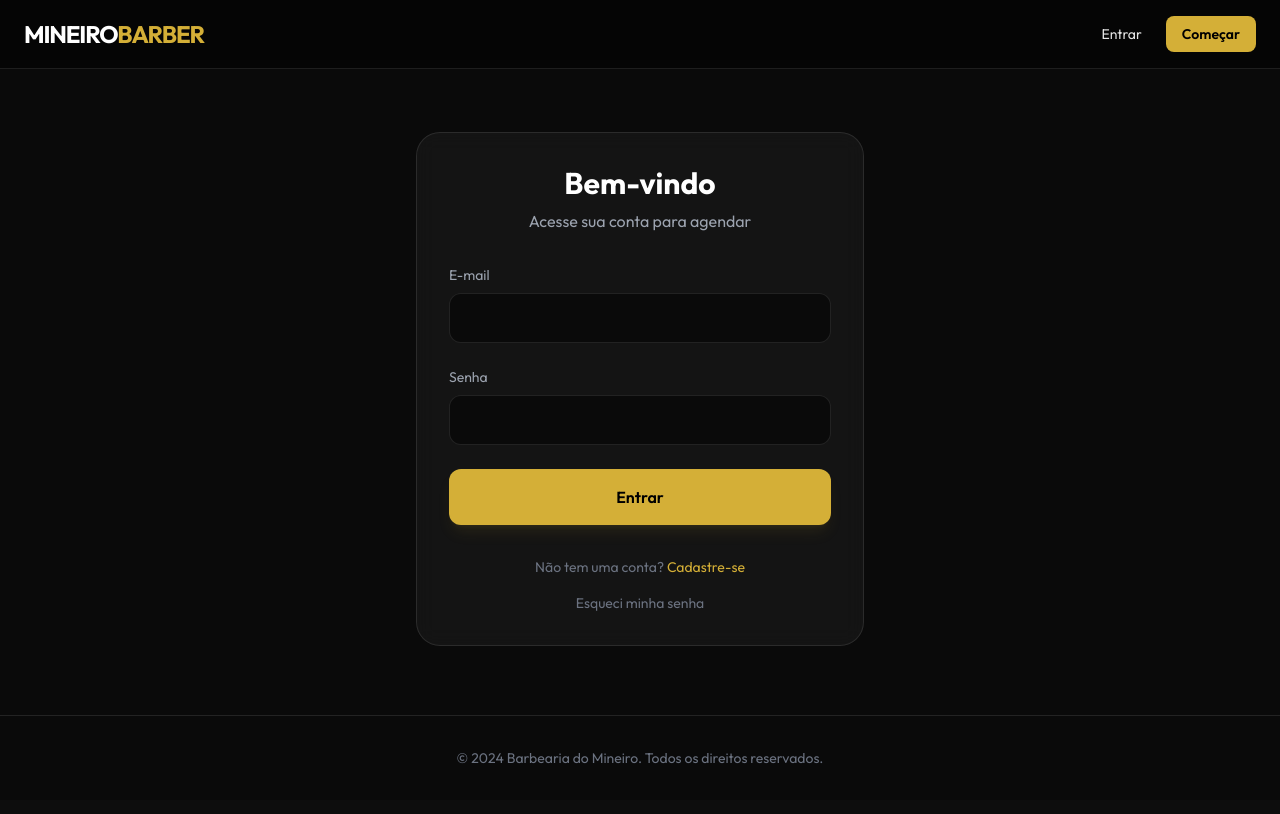
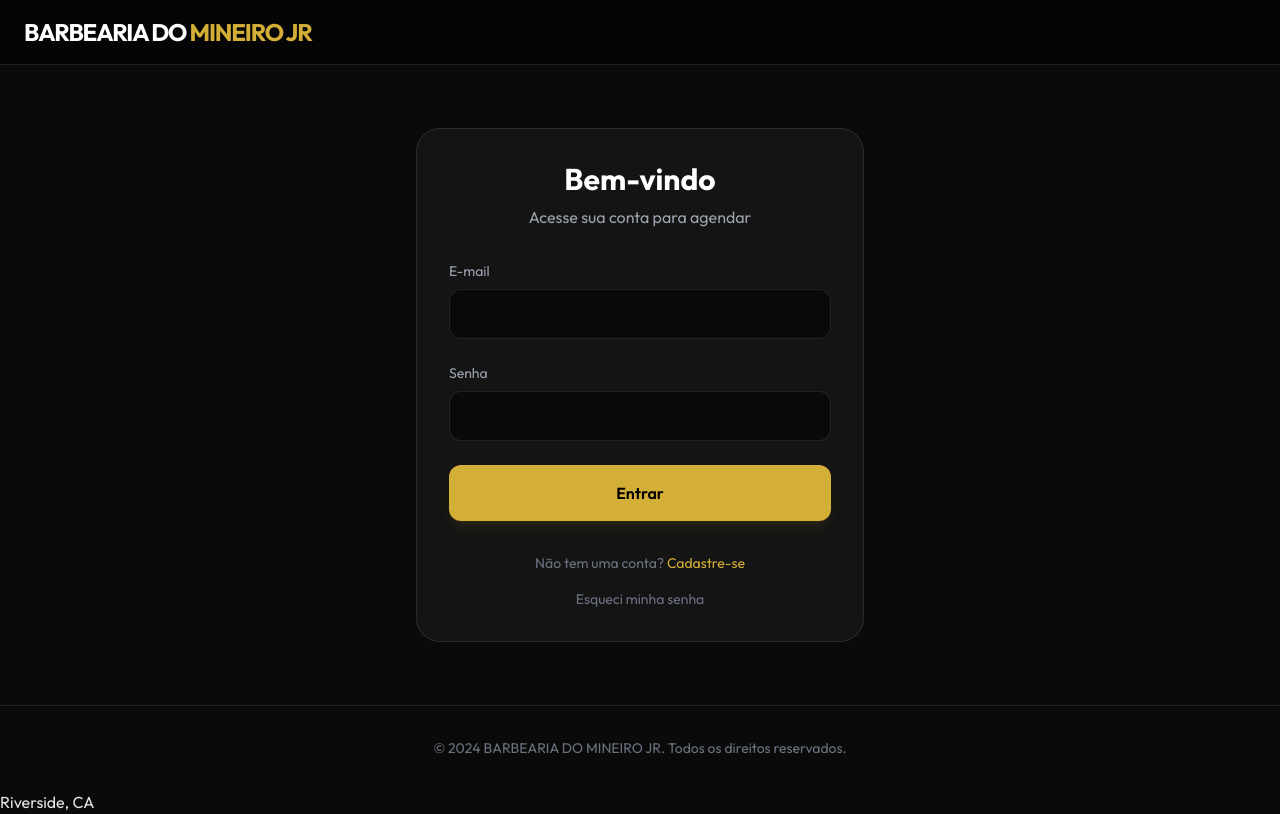
Before and after one commit to lluisotaviosm/projeto_barbearia, a Django app: page /accounts/login/ in a window 1280 px wide. Before the commit the page ends 763 px from the top, so only its background shows below. Run offline with Django 5.2, Linux system fonts and the light colour scheme; some libraries are stand-ins or nearby versions.

Commit message:
Branding update: BARBEARIA DO MINEIRO JR and login fix

```diff
--- a/templates/base.html
+++ b/templates/base.html
@@ -43,7 +43,7 @@
     <!-- Navbar -->
     <nav class="border-b border-white/10 py-4 px-6 flex justify-between items-center bg-black/50 sticky top-0 z-50">
         <a href="{% url 'home' %}" class="text-2xl font-bold tracking-tighter text-white">
-            MINEIRO<span class="text-[#d4af37]">BARBER</span>
+            BARBEARIA DO <span class="text-[#d4af37]">MINEIRO JR</span>
         </a>
         <div class="flex items-center gap-6">
             {% if user.is_authenticated %}
@@ -59,8 +59,7 @@
                     <button type="submit" class="text-sm text-red-500 hover:text-red-400">Sair</button>
                 </form>
             {% else %}
-                <a href="{% url 'login' %}" class="text-sm hover:text-[#d4af37]">Entrar</a>
-                <a href="{% url 'cadastro' %}" class="px-4 py-2 bg-[#d4af37] text-black rounded-lg text-sm font-semibold hover:bg-[#b8860b]">Começar</a>
+                {# Removendo Entrar e Começar conforme solicitado #}
             {% endif %}
         </div>
     </nav>
@@ -79,7 +78,8 @@
     </main>
 
     <footer class="py-8 border-t border-white/10 text-center text-gray-500 text-sm">
-        <p>&copy; 2024 Barbearia do Mineiro. Todos os direitos reservados.</p>
+        <p>&copy; 2024 BARBEARIA DO MINEIRO JR. Todos os direitos reservados.</p>
     </footer>
+ Riverside, CA
 </body>
 </html>
--- a/templates/users/login.html
+++ b/templates/users/login.html
@@ -10,6 +10,12 @@
 
         <form method="post" class="space-y-6">
             {% csrf_token %}
+
+            {% if form.errors %}
+                <div class="p-4 bg-red-900/30 border border-red-500/50 rounded-xl text-red-200 text-sm">
+                    E-mail ou senha incorretos. Por favor, tente novamente.
+                </div>
+            {% endif %}
             <div>
                 <label class="block text-sm font-medium text-gray-400 mb-2">E-mail</label>
                 <input type="email" name="username" required class="w-full bg-black/50 border border-white/10 rounded-xl px-4 py-3 focus:outline-none focus:border-[#d4af37] text-white">
```
